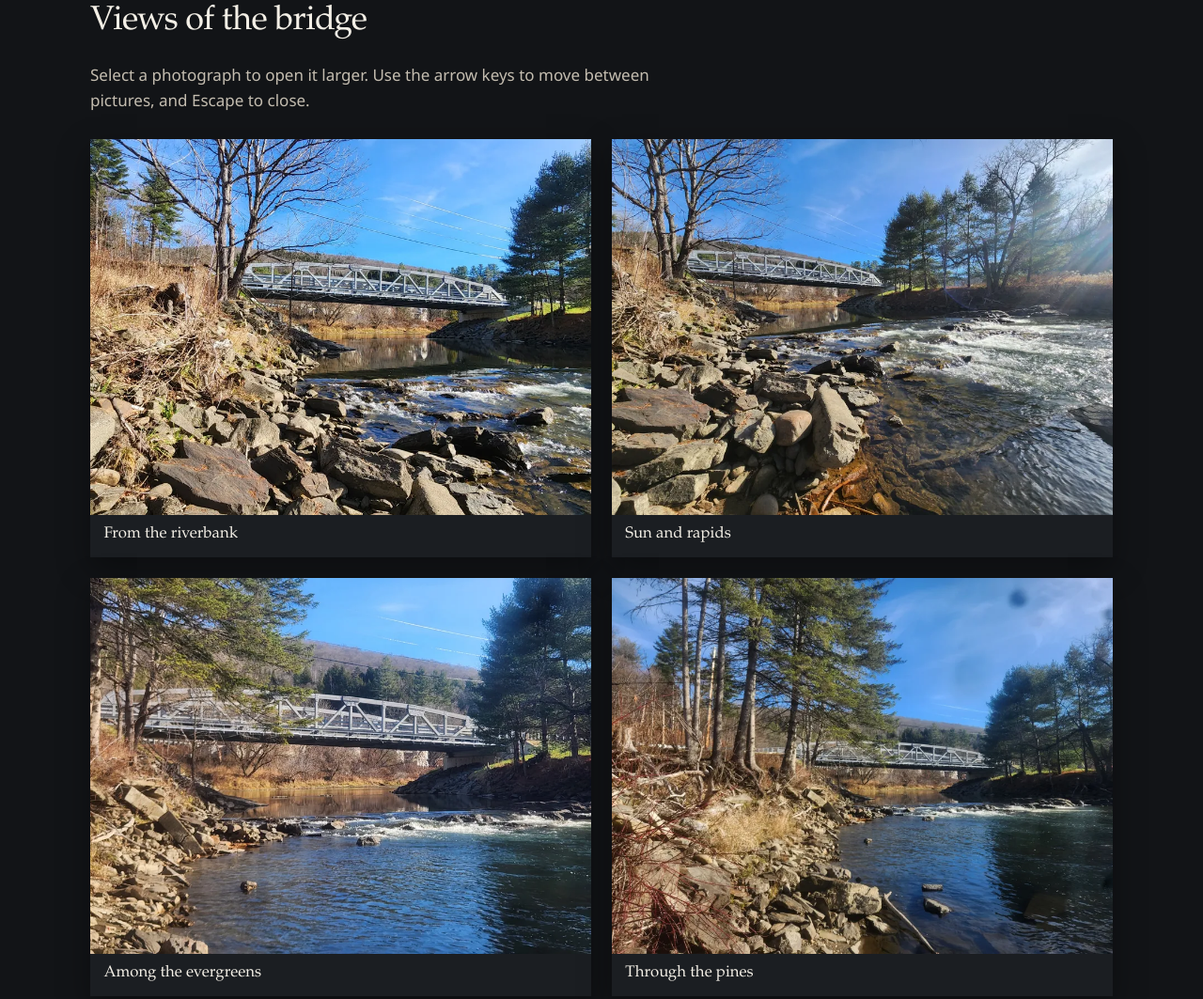
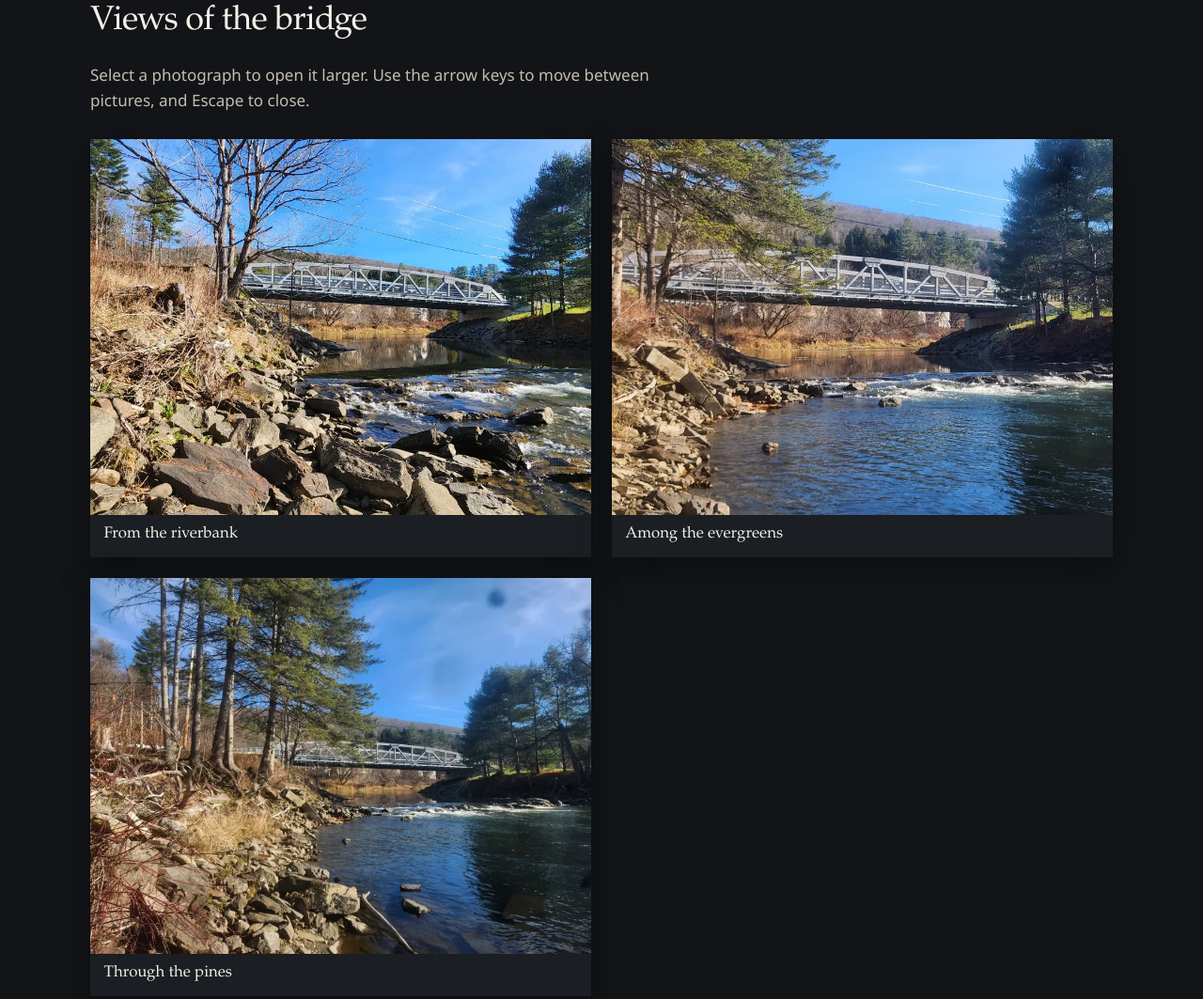
Before and after one commit to wheeleb/bridge-site, a plain HTML site: page index.html in a window 1280 px wide. Shown: the part 1437-2500 px from the top of the page at 94% size. Drawn offline with Linux system fonts and the light colour scheme.

Commit message:
Remove the sun-and-rapids photograph from the gallery.
Drop the gallery entry and delete the full-size and thumbnail JPEG and WebP files. The otters caption stays as already published.

Co-authored-by: wheeleb <wheeleb@users.noreply.github.com>

```diff
--- a/index.html
+++ b/index.html
@@ -69,15 +69,6 @@
           </button>
         </li>
         <li>
-          <button type="button" class="gallery-item" data-full-jpg="images/full/sun-flare-and-rapids.jpg" data-full-webp="images/full/sun-flare-and-rapids.webp" data-caption="Sun and rapids" data-alt="A wide view of the steel truss bridge with sun flare and rapids in the foreground.">
-            <picture>
-              <source type="image/webp" srcset="images/thumbs/sun-flare-and-rapids.webp">
-              <img src="images/thumbs/sun-flare-and-rapids.jpg" alt="" width="900" height="675">
-            </picture>
-            <span class="gallery-caption">Sun and rapids</span>
-          </button>
-        </li>
-        <li>
           <button type="button" class="gallery-item" data-full-jpg="images/full/among-evergreens.jpg" data-full-webp="images/full/among-evergreens.webp" data-caption="Among the evergreens" data-alt="The steel truss bridge framed by evergreen trees above still water.">
             <picture>
               <source type="image/webp" srcset="images/thumbs/among-evergreens.webp">
```
Also changed, not shown: images/full/sun-flare-and-rapids.jpg (deleted), images/full/sun-flare-and-rapids.webp (deleted), images/thumbs/sun-flare-and-rapids.jpg (deleted), images/thumbs/sun-flare-and-rapids.webp (deleted).
